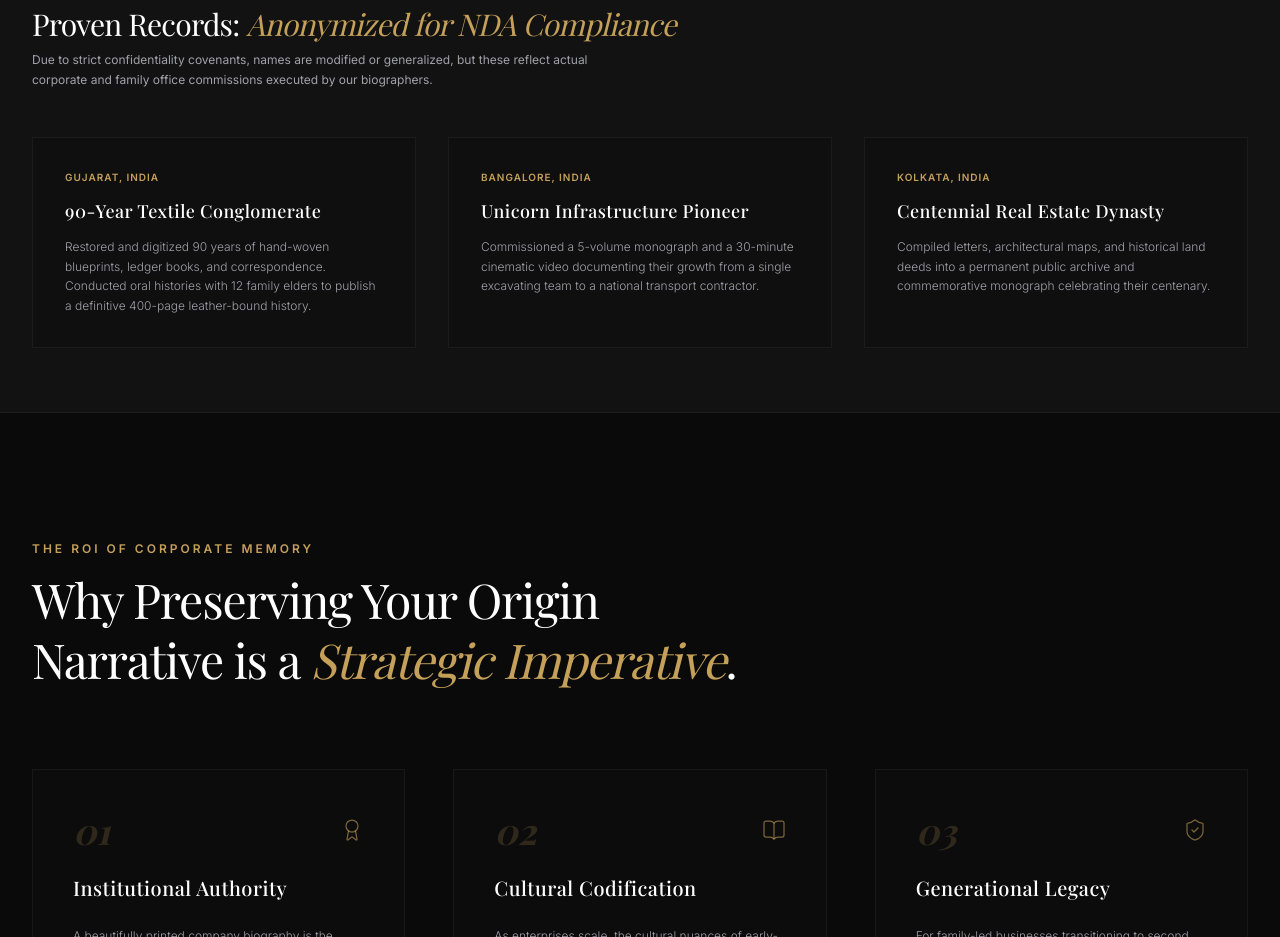
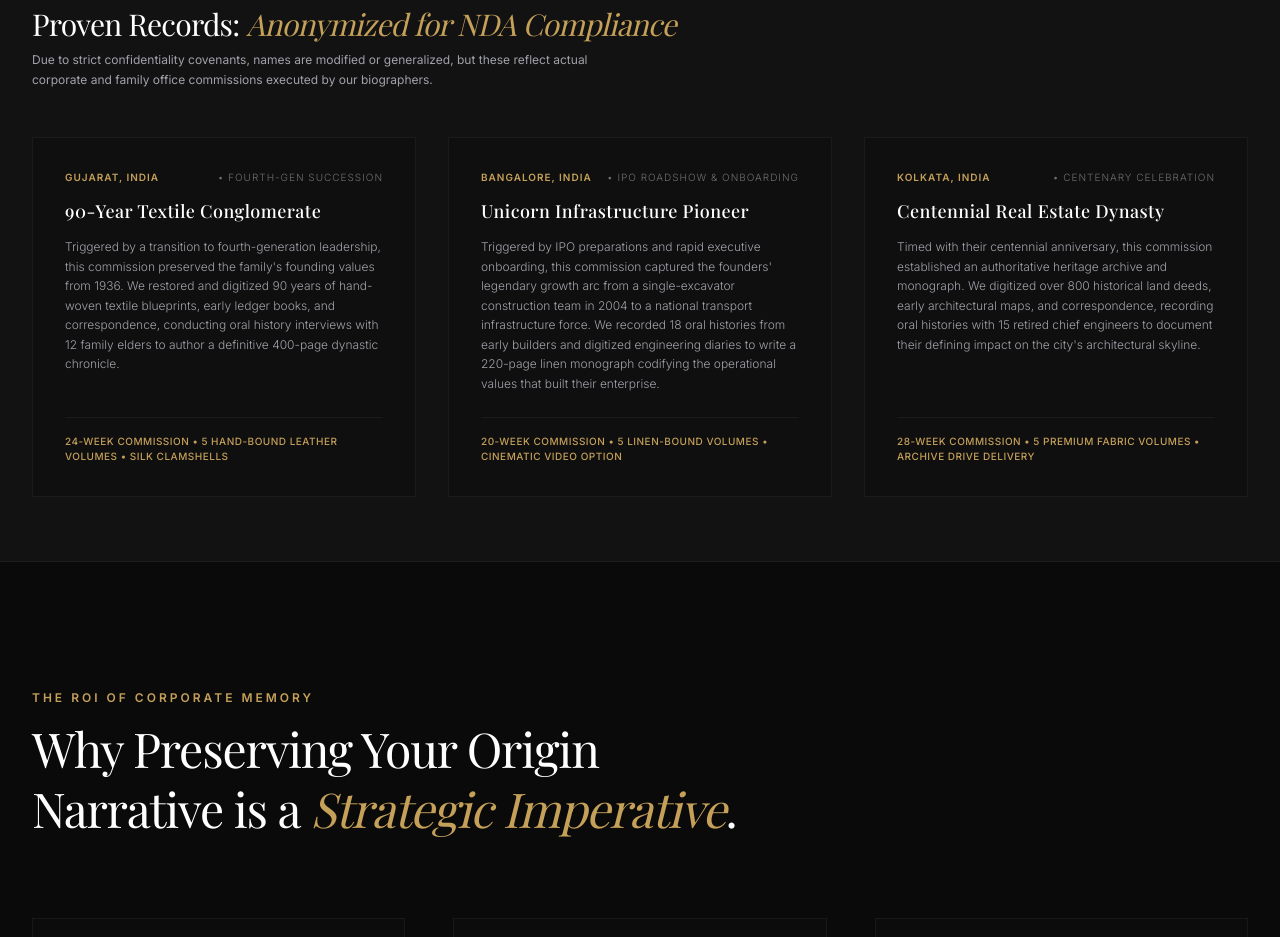
Before and after one commit to webgurdians/Imprint-Legacy, a Next.js app: page / in a window 1280 px wide. Shown: the part 940-1877 px from the top of the page. Built offline with nearby package versions, Linux system fonts and the light colour scheme; no server answers; a web font is replaced by a local one.

Commit message:
brand: expand homepage case study cards with trigger events and specs

```diff
--- a/app/page.tsx
+++ b/app/page.tsx
@@ -163,29 +163,42 @@ export default function Home() {
               {
                 title: "90-Year Textile Conglomerate",
                 region: "Gujarat, India",
-                scope: "Restored and digitized 90 years of hand-woven blueprints, ledger books, and correspondence. Conducted oral histories with 12 family elders to publish a definitive 400-page leather-bound history.",
+                trigger: "Fourth-Gen Succession",
+                scope: "Triggered by a transition to fourth-generation leadership, this commission preserved the family's founding values from 1936. We restored and digitized 90 years of hand-woven textile blueprints, early ledger books, and correspondence, conducting oral history interviews with 12 family elders to author a definitive 400-page dynastic chronicle.",
+                specs: "24-Week Commission • 5 Hand-Bound Leather Volumes • Silk Clamshells"
               },
               {
                 title: "Unicorn Infrastructure Pioneer",
                 region: "Bangalore, India",
-                scope: "Commissioned a 5-volume monograph and a 30-minute cinematic video documenting their growth from a single excavating team to a national transport contractor.",
+                trigger: "IPO Roadshow & Onboarding",
+                scope: "Triggered by IPO preparations and rapid executive onboarding, this commission captured the founders' legendary growth arc from a single-excavator construction team in 2004 to a national transport infrastructure force. We recorded 18 oral histories from early builders and digitized engineering diaries to write a 220-page linen monograph codifying the operational values that built their enterprise.",
+                specs: "20-Week Commission • 5 Linen-Bound Volumes • Cinematic Video Option"
               },
               {
                 title: "Centennial Real Estate Dynasty",
                 region: "Kolkata, India",
-                scope: "Compiled letters, architectural maps, and historical land deeds into a permanent public archive and commemorative monograph celebrating their centenary.",
+                trigger: "Centenary Celebration",
+                scope: "Timed with their centennial anniversary, this commission established an authoritative heritage archive and monograph. We digitized over 800 historical land deeds, early architectural maps, and correspondence, recording oral histories with 15 retired chief engineers to document their defining impact on the city's architectural skyline.",
+                specs: "28-Week Commission • 5 Premium Fabric Volumes • Archive Drive Delivery"
               },
             ].map((cs, idx) => (
-               <div key={idx} className="border border-white/5 bg-background/40 p-8 rounded-none hover:border-accent/20 transition-all duration-300 space-y-3">
-                 <span className="text-[10px] uppercase tracking-widest text-accent font-semibold block">
-                   {cs.region}
-                 </span>
+               <div key={idx} className="border border-white/5 bg-background/40 p-8 rounded-none hover:border-accent/20 transition-all duration-300 flex flex-col justify-between space-y-6">
+                 <div className="space-y-3">
+                   <div className="flex justify-between items-center text-[10px] uppercase tracking-widest text-accent font-semibold">
+                     <span>{cs.region}</span>
+                     <span className="text-white/40 font-light">&bull; {cs.trigger}</span>
+                   </div>
                    <h4 className="font-heading text-lg font-medium text-white tracking-wide">
                      {cs.title}
                    </h4>
                    <p className="text-xs leading-relaxed text-muted font-sans font-light">
                      {cs.scope}
                    </p>
+                 </div>
+
+                 <div className="pt-4 border-t border-white/5 text-[10px] uppercase tracking-wider text-accent font-medium font-sans">
+                   {cs.specs}
+                 </div>
                </div>
             ))}
           </div>
```
Lines whose indentation alone changed are shown as unchanged.
